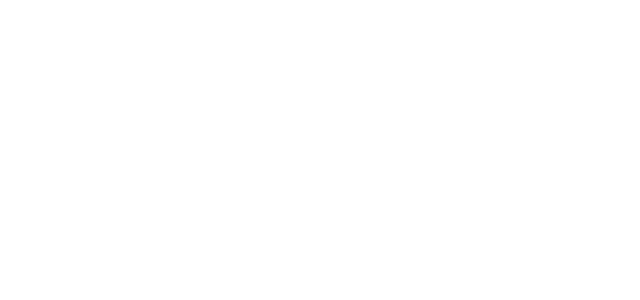
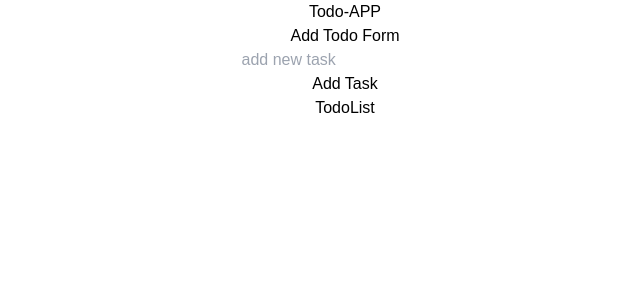
Before and after one commit to pushkar1995/todo-crud-app, a React (Create React App) app: page / in a window 1280 px wide. Shown: the top 300 px of the page, without its empty margins (295-935 px from the left). Built offline with nearby package versions, Linux system fonts and the light colour scheme.

Commit message:
basic folder structure and code

```diff
--- a/src/App.tsx
+++ b/src/App.tsx
@@ -1,10 +1,11 @@
 import React from 'react';
 import './App.css';
+import TodoPage from './Screens/TodoPage';
 
 function App() {
   return (
     <div className="App">
-
+      <TodoPage />
     </div>
   );
 }
--- a/src/Components/AddTodoForm.tsx
+++ b/src/Components/AddTodoForm.tsx
@@ -1,8 +1,34 @@
-import React from 'react'
+import React, { FC, useState } from 'react'
 
-const AddTodoForm = () => {
+const AddTodoForm: FC = () => {
+    const [task, setTask] = useState<string>('')
+
+    const onNewTaskChangeHandler = (e: any) => {
+        setTask(e.target.value)
+    }
+
   return (
-    <div>AddTodoForm</div>
+    <div>
+       <h1>Add Todo Form</h1>
+        <form>
+                <div>
+                    <input
+                        type='text'
+                        className=''
+                        placeholder='add new task'
+                        value={task}
+                        onChange={onNewTaskChangeHandler}
+                    />
+                </div>
+                <div>
+                    <input
+                        type='submit'
+                        className=''
+                        value='Add Task'
+                    />
+                </div>
+        </form>
+    </div>
   )
 }
 
--- a/src/index.css
+++ b/src/index.css
@@ -1,13 +1,3 @@
-body {
-  margin: 0;
-  font-family: -apple-system, BlinkMacSystemFont, 'Segoe UI', 'Roboto', 'Oxygen',
-    'Ubuntu', 'Cantarell', 'Fira Sans', 'Droid Sans', 'Helvetica Neue',
-    sans-serif;
-  -webkit-font-smoothing: antialiased;
-  -moz-osx-font-smoothing: grayscale;
-}
-
-code {
-  font-family: source-code-pro, Menlo, Monaco, Consolas, 'Courier New',
-    monospace;
-}
+@tailwind base;
+@tailwind components;
+@tailwind utilities;
--- a/tailwind.config.js
+++ b/tailwind.config.js
@@ -1,8 +1,31 @@
 /** @type {import('tailwindcss').Config} */
 module.exports = {
-  content: [],
+  content: [
+    "./src/**/*.{js,jsx,ts,tsx}",
+    "./public/index.html"
+  ],
   theme: {
-    extend: {},
+    extend: {
+      colors: {
+        primary: {
+          DEFAULT: "#FFDB00",
+        },
+        secondary: {
+          light: "#3B4559",
+          DEFAULT: "#243840",
+        },
+        grey: {
+          light: "#E9E9E9",
+          DEFAULT: "#707070",
+        },
+      },
+      screens: {
+        xs: "464px",
+      },
+      fontFamily: {
+        sans: ["Arial"],
+      },
+    },
   },
   plugins: [],
 }
```
